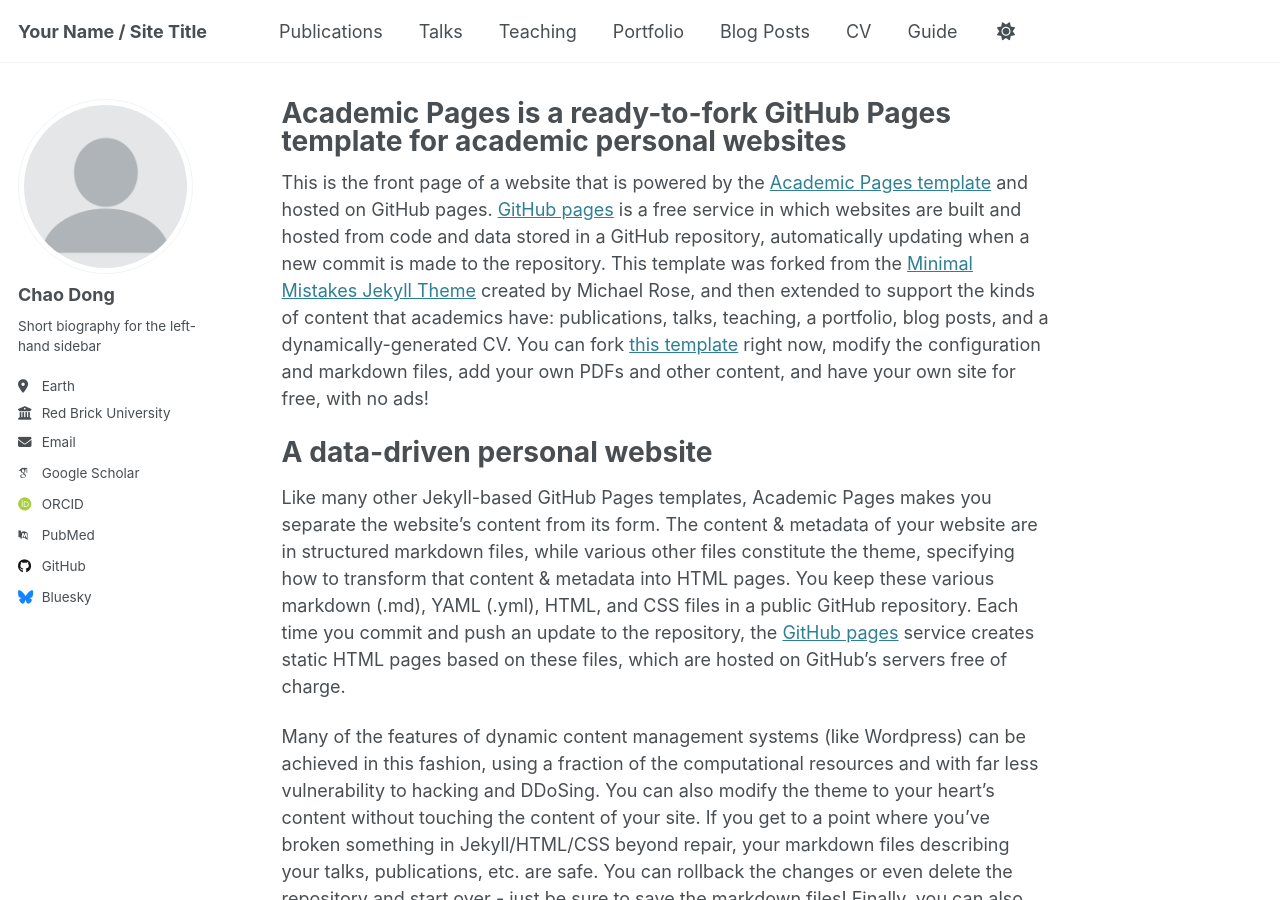
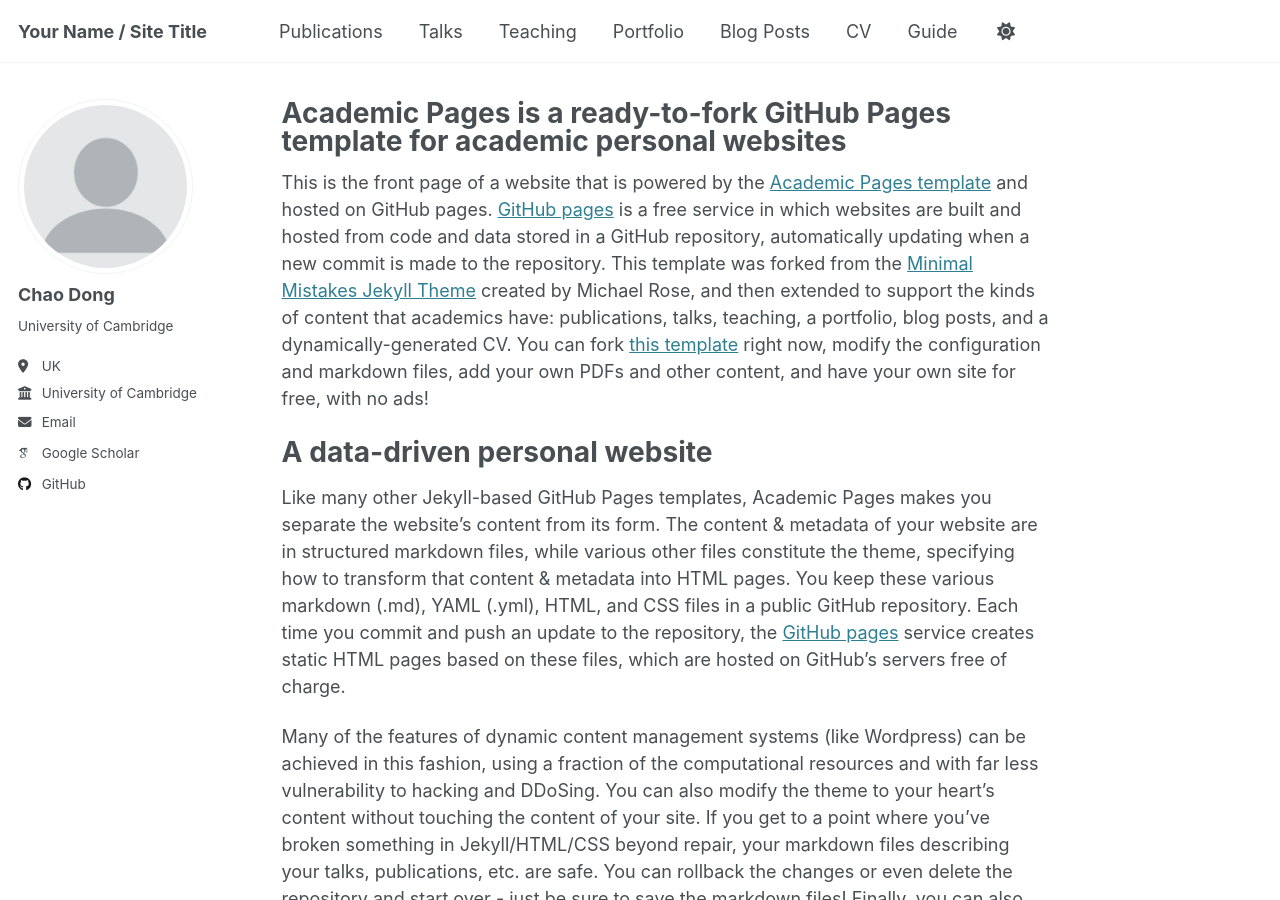
Before and after one commit to ChaoDong12/chaodong.github.io, a Jekyll site: the page built from _pages/about.md, in a window 1280 px wide and 900 px high. Built offline with Jekyll 4.4.1, drawn with Linux system fonts in a browser that asks for light colours; some web fonts are replaced.

Commit message:
Update _config.yml

```diff
--- a/_config.yml
+++ b/_config.yml
@@ -23,21 +23,21 @@ repository               : "academicpages/academicpages.github.io"
 author:
   # Biographic information
   avatar           : "profile.png"
-  name             : "Chao Dong"
+  name             : "   Chao Dong"
   pronouns         : # example: "she/her"
-  bio              : "Short biography for the left-hand sidebar"
-  location         : "Earth"
-  employer         : "Red Brick University"
+  bio              : "University of Cambridge"
+  location         : "UK"
+  employer         : "University of Cambridge"
   uri              : # URL
-  email            : "none@example.org"
+  email            : "cd888@cam.ac.uk"
 
   # Academic websites
   arxiv            : # URL - Update with the correct link to your profile
-  googlescholar    : "https://scholar.google.com/citations?user=PS_CX0AAAAAJ"
+  googlescholar    : "https://scholar.google.com.au/citations?user=LqtS59sAAAAJ&hl=en"
   impactstory      : # URL
-  orcid            : "http://orcid.org/yourorcidurl"
+  orcid            : # "http://orcid.org/yourorcidurl"
   semantic         : # URL
-  pubmed           : "https://www.ncbi.nlm.nih.gov/pubmed/?term=john+snow"
+  pubmed           : # "https://www.ncbi.nlm.nih.gov/pubmed/?term=john+snow"
   researchgate     : # URL
   scopus           : # URL
 
@@ -50,7 +50,7 @@ author:
   stackoverflow    : # User number or user number and name (i.e., use "1" or "1/jeff-atwood")
 
   # Social media
-  bluesky          : "bsky.app" # Replace this with you Bluesky username
+  bluesky          : # "bsky.app" # Replace this with you Bluesky username
   facebook         : # Username
   flickr           : # Username
   foursquare       : # Username
```
